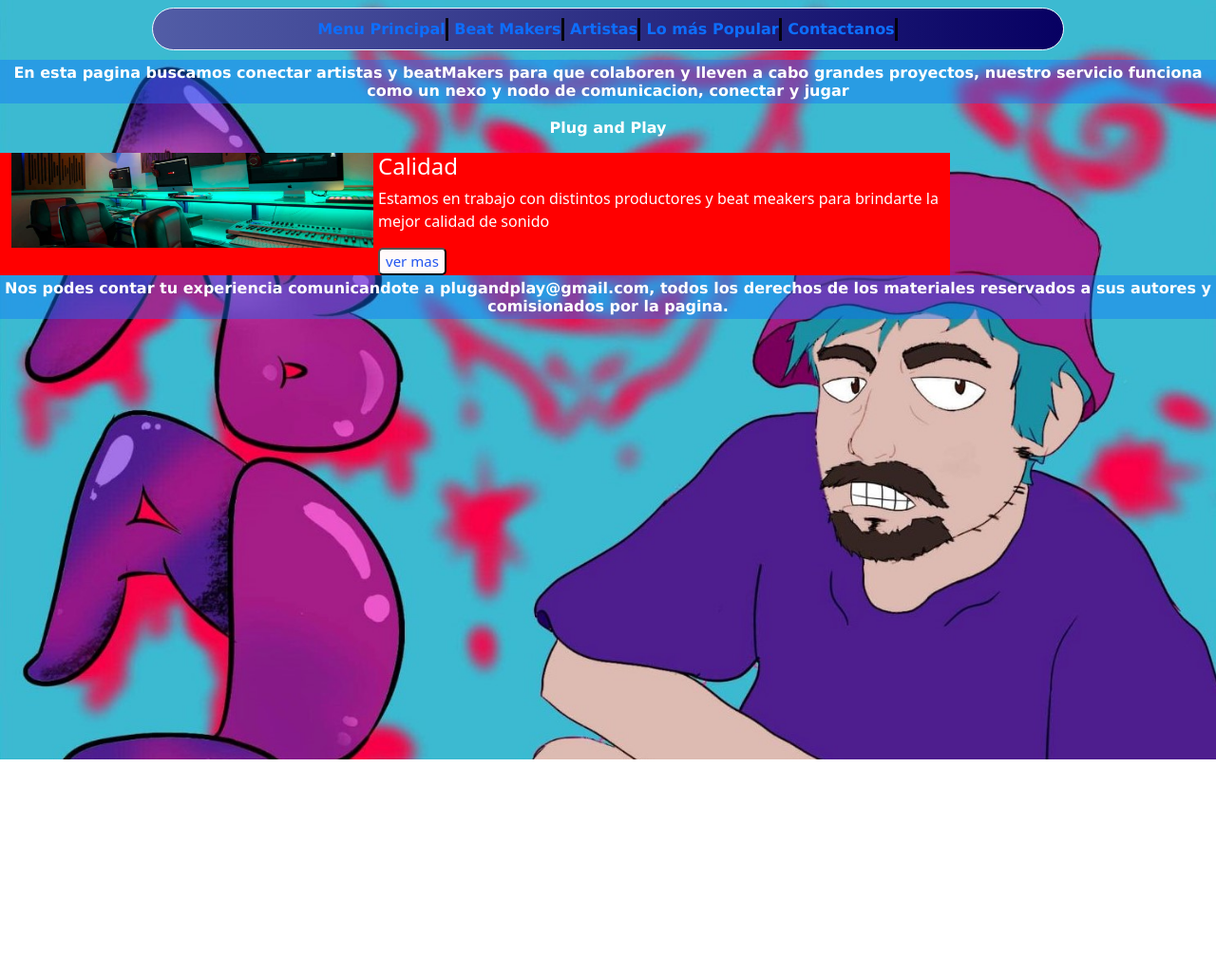
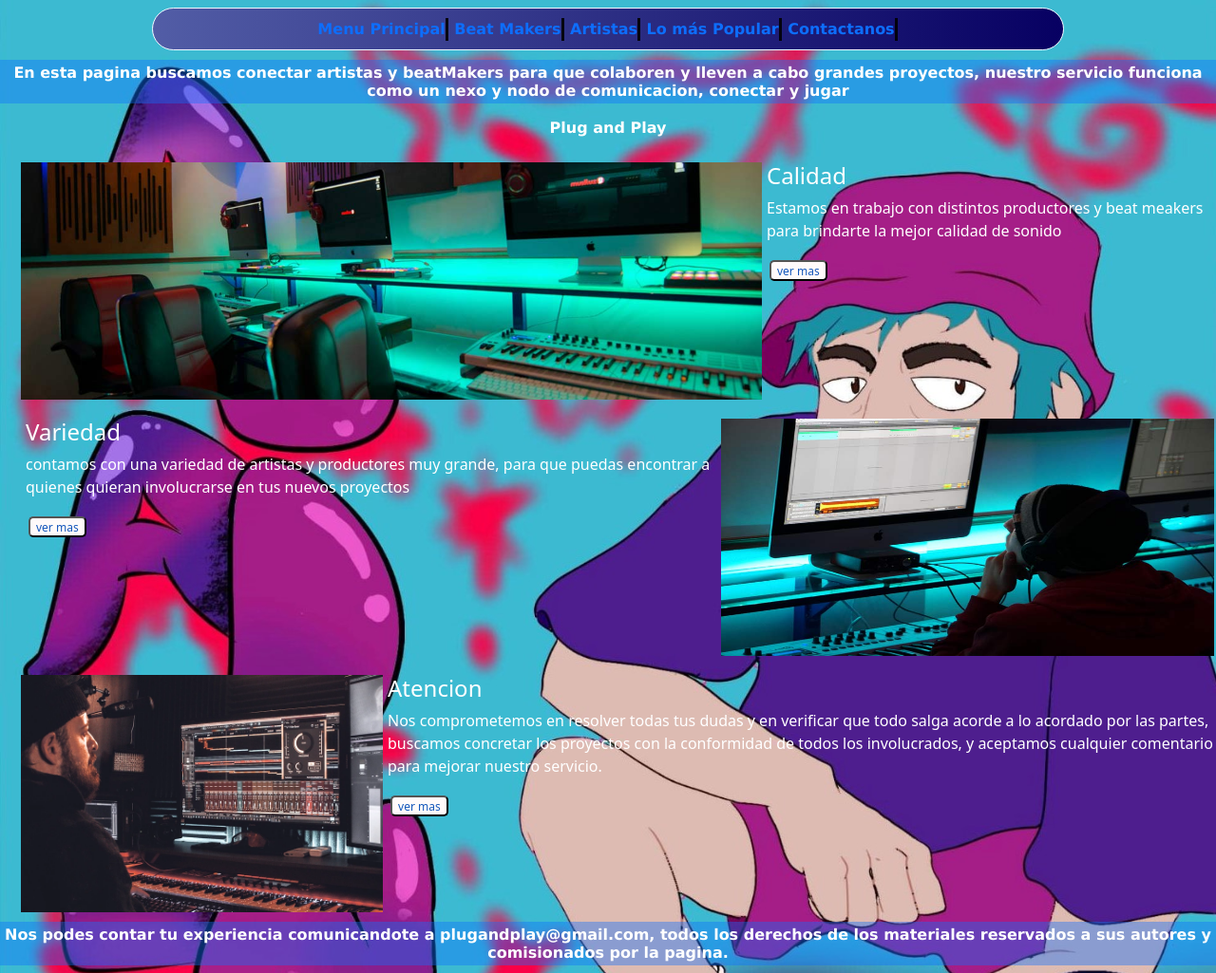
Before and after one commit to jose-ignacio-meza/ProyectoConSASS, a plain HTML site: page index.html in a window 1280 px wide. Shown: the whole page at 95% size. Before the commit the page ends 800 px from the top, so only its background shows below. Drawn offline with nearby package versions, Linux system fonts and the light colour scheme.

Commit message:
agregue todas las tarjetas y el fondo

```diff
--- a/assets/scss/_fondoDePantalla.scss
+++ b/assets/scss/_fondoDePantalla.scss
@@ -1,5 +1,5 @@
 .fondoIndex{
-    background-image:url(../img/abadon.jpg) ;
+    background-image:url(../img/abstract_shape_with_halftone_background.jpg) ;
     background-size:cover;
     background-position:initial;
 }
--- a/assets/scss/_tarjetas.scss
+++ b/assets/scss/_tarjetas.scss
@@ -1,10 +1,9 @@
 .tarjeta1{
     display: flex;
-    flex-wrap: nowrap;
-    @include tarjetaPropiedades(auto,1000px,rgb(255, 255, 255),rgb(255, 0, 0));
+    margin: 10px;
+    @include tarjetaPropiedades(250px,1300px,rgb(255, 255, 255),rgba(255, 0, 0, 0));
     .tarjeta__img{
-        box-sizing: border-box;
-        @include imagenPropiedades(100px,500px);
+        @include imagenPropiedades(250px,800px);
     }
     .tarjeta__texto{
         margin-left:5px;
@@ -14,7 +13,9 @@
         box-sizing:border-box;
     }
     .tarjeta__boton{
-        @include propiedadesBoton(rgb(255, 250, 250),rgb(35, 86, 240),auto,auto,5px);
-        font-size: 15px;
+        @include propiedadesBoton(rgb(255, 250, 250),rgb(21, 87, 187),auto,22px,5px);
+        font-size: 12px;
+        align-items: center;
+        margin: 3px;
     }
 }
--- a/index.html
+++ b/index.html
@@ -39,6 +39,26 @@
         </div>
     </div>
 </div>
+<div class="row">
+    <div class="tarjeta1 d-flex justify-content-start">
+        <div class="tarjeta__texto">
+            <h4>Variedad</h4>
+            <p>contamos con una variedad de artistas y productores muy grande, para que puedas encontrar a quienes quieran involucrarse en tus nuevos proyectos</p>
+                 <button class="tarjeta__boton"> ver mas </button>
+        </div>
+        <img src="./assets/img/Mejora-tus-producciones-musicales-master.jpg" alt="" class="iamge-fluid tarjeta__img">
+    </div>
+</div>
+<div class="row">
+    <div class="tarjeta1 d-flex justify-content-start">
+        <img src="./assets/img/01-original.jpg" alt="" class="iamge-fluid tarjeta__img">
+        <div class="tarjeta__texto">
+            <h4>Atencion</h4>
+            <p>Nos comprometemos en resolver todas tus dudas y en verificar que todo salga acorde a lo acordado por las partes, buscamos concretar los proyectos con la conformidad de todos los involucrados, y aceptamos cualquier comentario para mejorar nuestro servicio.</p>
+                <button class="tarjeta__boton"> ver mas </button>
+        </div>
+    </div>
+</div>
 
 <!--footer y fin de la pagina-->
 <footer class="row">
```
Also changed, not shown: assets/css/style.css, assets/img/abstract-luxury-gradient-blue-background-smooth-dark-blue-with-black-vignette-studio-banner.jpg (added), 2 other files. Lines whose indentation alone changed are shown as unchanged.
